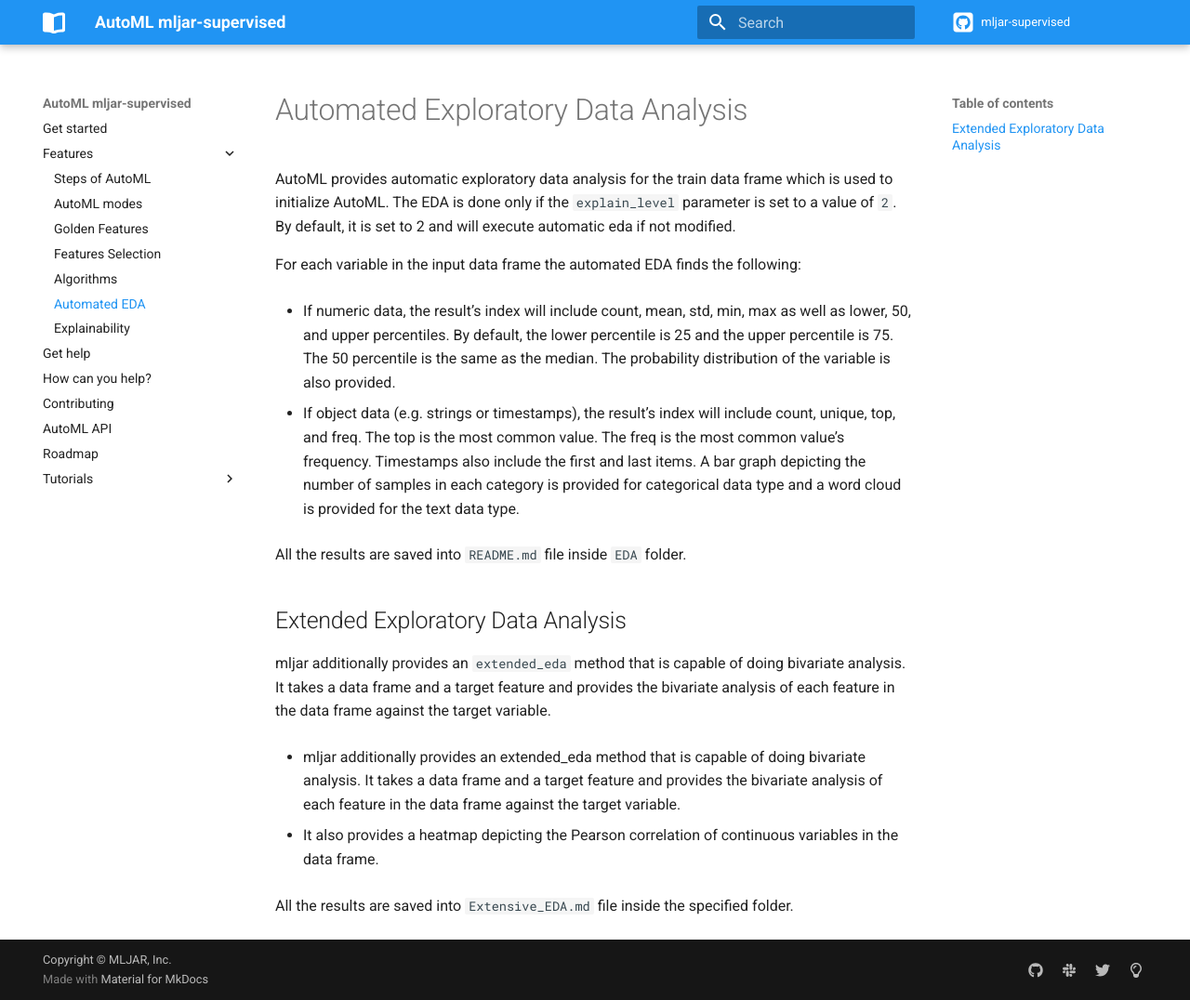
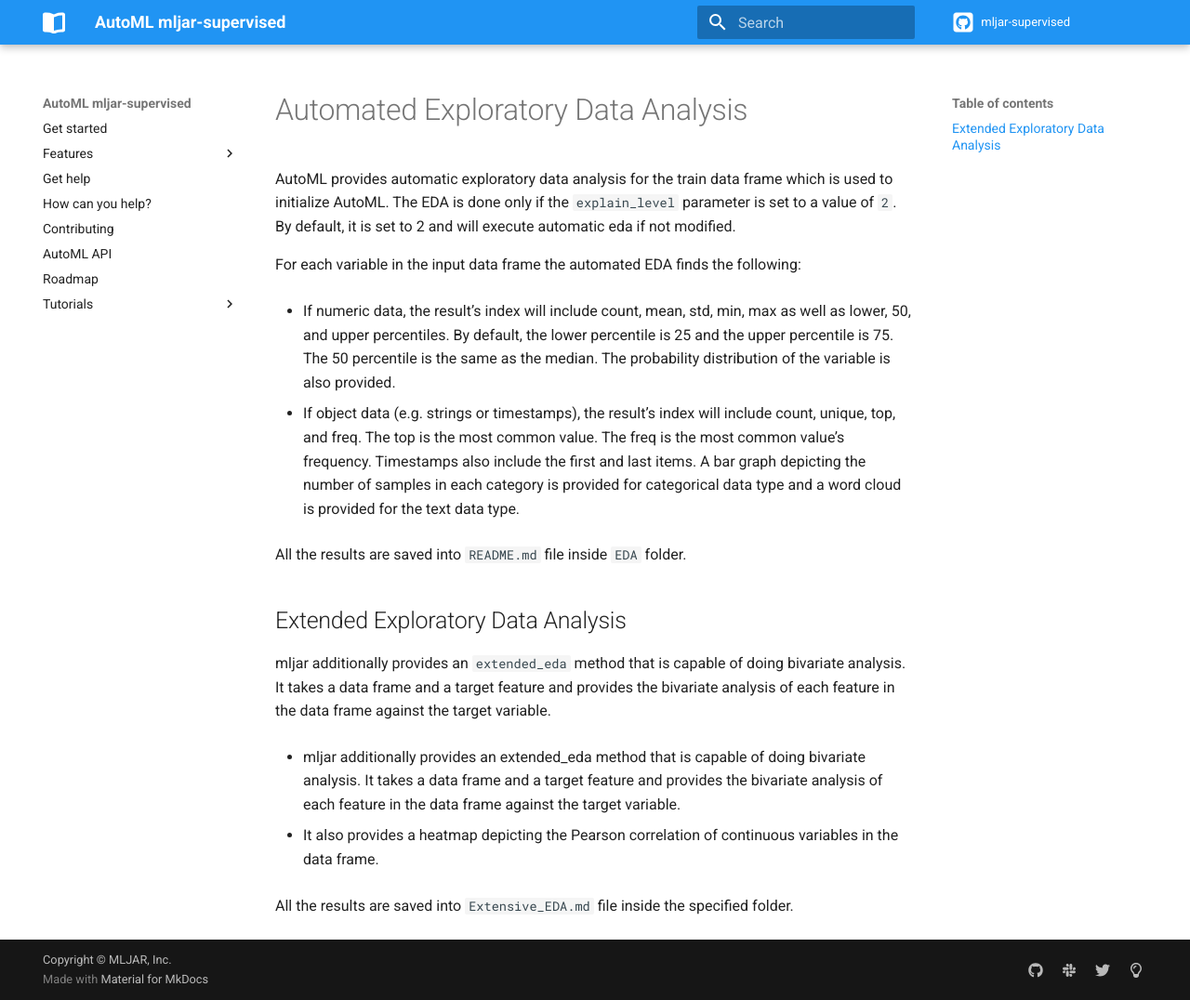
Before and after one commit to mljar/docs, an MkDocs documentation site: the page built from docs/features/eda.md, in a window 1280 px wide and 1076 px high. Shown: the whole window at 93% size. Built offline with MkDocs 1.6.1 and Material for MkDocs 9.7.7, drawn with Linux system fonts in a browser that asks for light colours; comment, search, counter and statistics services are not loaded.

Commit message:
remove eda

```diff
--- a/mkdocs.yml
+++ b/mkdocs.yml
@@ -66,7 +66,6 @@ nav:
     - Golden Features: features/golden_features.md
     - Features Selection: features/features_selection.md
     - Algorithms: features/algorithms.md
-    - Automated EDA: features/eda.md
     - Explainability: features/explain.md
 
   - Get help: get_help.md
```
